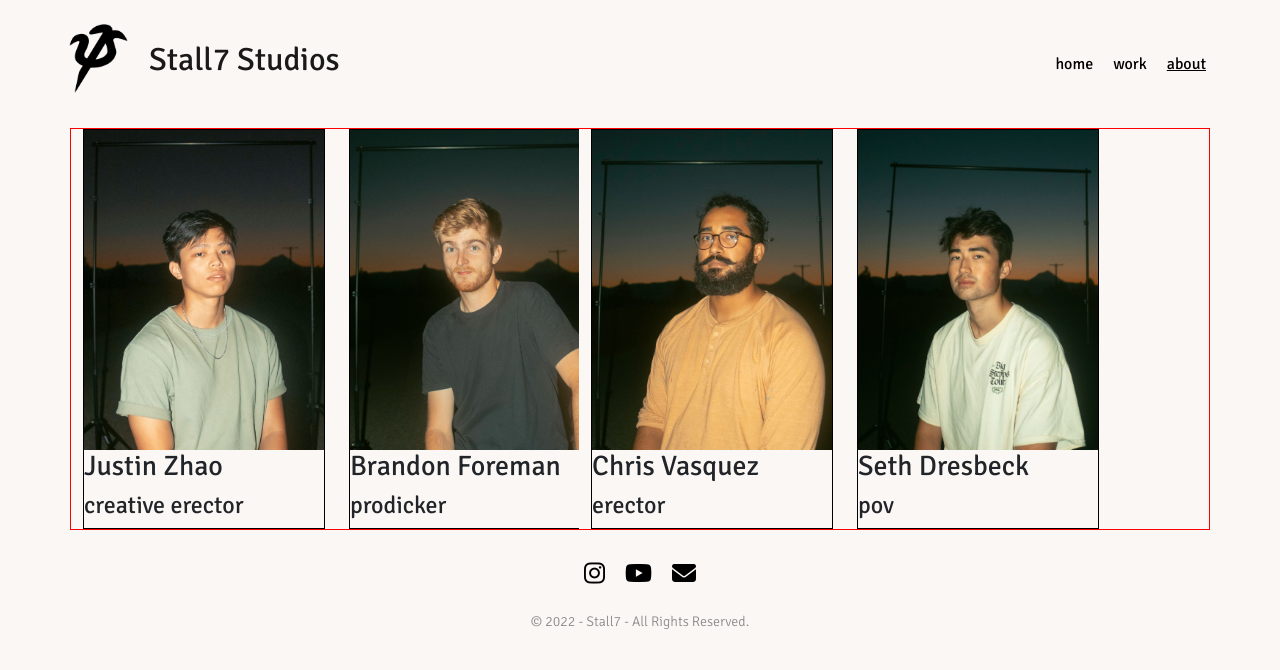
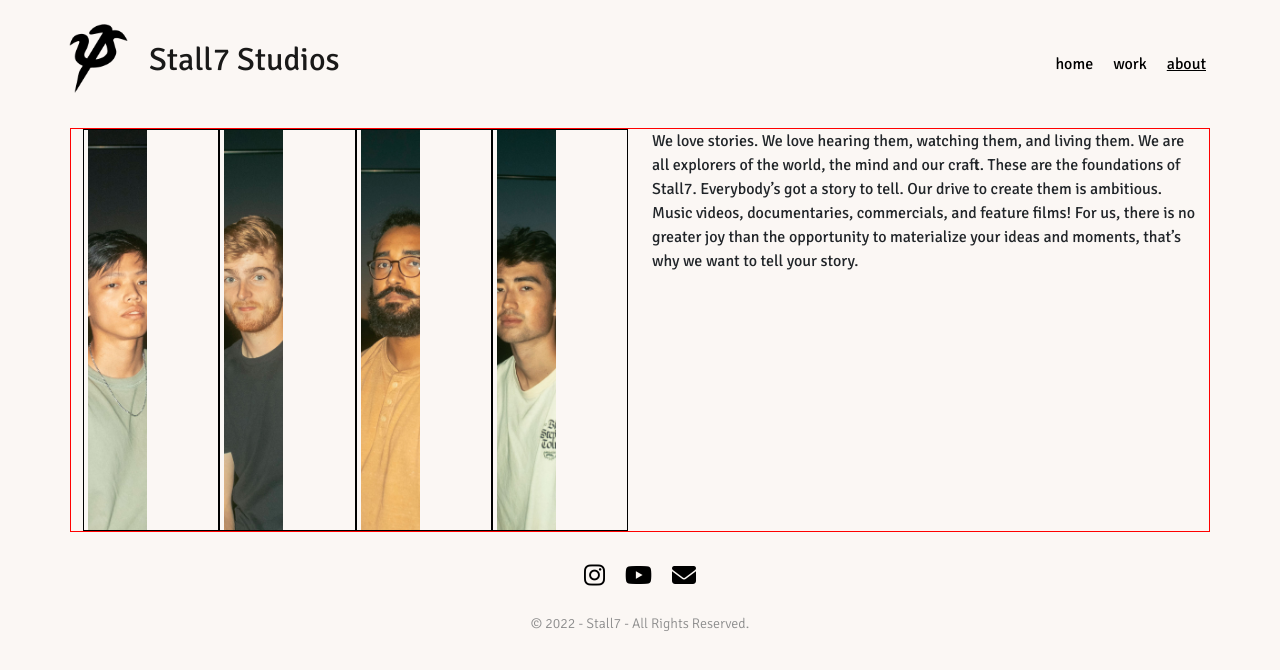
Before and after one commit to justinz99/stall7studios, a React (Create React App) app: page /about in a window 1280 px wide. Shown: the top 670 px of the page. Built offline with nearby package versions, Linux system fonts and the light colour scheme.

Commit message:
started on about page

```diff
--- a/src/App.css
+++ b/src/App.css
@@ -116,17 +116,16 @@ body {
 
 /* about page */
 
-.crew {
+.about-crew {
   display: flex;
   border: 1px solid red;
 }
 
-.crew-pic {
-  max-width: 55vw;
-  height: fit-content;
+.about-col {
+ display: flex;
 }
 
-.crew .description {
+.about-studioBio {
   margin: 20px;
   font-size: 1.2rem;
 }
@@ -135,8 +134,11 @@ body {
   border: 1px solid black;
 }
 
-.profile-card img {
-  width: 15rem;
+.about-headshot {
+  width: 50%;
+  height: 50vh;
+  object-fit: cover;
+  padding: 0 .25rem;
 }
 
 /* works page */
--- a/src/components/Header.js
+++ b/src/components/Header.js
@@ -16,7 +16,7 @@ export default function Header() {
             <Navbar.Toggle aria-controls='responsive-navbar-nav' />
             <Navbar.Collapse id='responsive-navbar-nav'>
                 <Nav className='header-nav'>
-                    <NavLink to='/'>home</NavLink>
+                    <NavLink to='/ ' style={activeStyle}>home</NavLink>
                     <NavLink to='/work' style={activeStyle}>work</NavLink>
                     <NavLink to='/about' style={activeStyle}>about</NavLink>
                 </Nav>
--- a/src/pages/About.js
+++ b/src/pages/About.js
@@ -1,43 +1,34 @@
 // import { useState } from 'react';
 import { jzInfo, bfInfo, cvInfo, sdInfo, studioBio } from '../texts'
-import { Container } from 'react-bootstrap';
-import { Row } from 'react-bootstrap';
-import { Col } from 'react-bootstrap';
-
+import { Container, Row, Col } from 'react-bootstrap';
 
 export default function About() {
 
+  const ProfileCard = (props) => {
+    const { name, pic, title, insta, bio } = props.person
+
+    return (
+      <div className='profile-card'>
+        <img src={pic} alt='headshot' className='about-headshot' />
+      </div>
+    )
+  }
+
   return (
-
     <div className='aboutPage'>
-      <Container className='crew'>
-        <Row className='aboutRow'>
-          <Col lg={6} className='aboutCol'><ProfileCard person={jzInfo} /></Col>
-          <Col lg={6} className='aboutCol'><ProfileCard person={bfInfo} /></Col>
-        </Row>
-        <Row className='aboutRow'>
-          <Col lg={6} className='aboutCol'><ProfileCard person={cvInfo} /></Col>
-          <Col lg={6} className='aboutCol'><ProfileCard person={sdInfo} /></Col>
-        </Row>
-      </Container>
-      <Container className='aboutCompanyGrid'>
-        <Row className='aboutCompanyRow'>
+      <Container className='about-crew'>
+        <Row className='about-row'>
+          <Col className='about-col'>
+            <ProfileCard person={jzInfo} />
+            <ProfileCard person={bfInfo} />
+            <ProfileCard person={cvInfo} />
+            <ProfileCard person={sdInfo} />
+          </Col>
+          <Col className='works-studioBio'>
+            {studioBio}
+          </Col>
         </Row>
       </Container>
     </div>
   );
 }
-
-const ProfileCard = (props) => {
-  const { name, pic, title, insta, bio } = props.person
-
-  return (
-    <div className='profile-card'>
-      <img src={pic} alt='headshot' />
-      <h3>{name}</h3>
-      <h4>{title}</h4>
-      {/* <p>{bio}</p> */}
-      {/* <a href={'https://instagram.com/' + insta}><i className="fa-brands fa-instagram fa-xl social" />@{insta}</a> */}
-    </div>
-  )
-}
--- a/src/pages/Work.js
+++ b/src/pages/Work.js
@@ -6,20 +6,15 @@ import { videos } from "../videos"
 
 export default function Work() {
 
-
   const VideoCard = (props) => {
     const { id, title, thumbnail } = props.video
-
     const [onHover, setOnHover] = useState(false)
-
     const styles = useSpring({
       transform: onHover ? 'scale(1.03)' : 'scale(1)'
     })
-
     const toggleHover = () => {
       setOnHover(!onHover)
     }
-
 
     return (
       <Row className='works-row'>
--- a/src/texts.js
+++ b/src/texts.js
@@ -8,16 +8,11 @@ export const slogans =
     [
         'Our innovative approach to visual storytelling.', 3000,
         'We make cinematic videos.', 3000,
-        'Creative storytelling through visual ingenuity.', 3000,
-        'Boomshakalaka.', 3000,
-        'Hire us please', 3000
+        'Creative storytelling through visual ingenuity.', 3000
     ]
 
 // about page
-export const studioBio = {
-    intro: 'Stall7 Studios was founded in 2021 by three friends who share a common interest in telling stories. The main goal of our company is to produce high-quality films that can provide reassurance and happiness for people of all backgrounds.',
-    mission: 'Our studio operates out of Portland, Oregon, and we film most of our videos here in the Pacific Northwest. If you would like to reach us for business inquiries, we would love to hear from you. Please reach us by clicking here and filling out the form with your message.'
-}
+export const studioBio = 'We love stories. We love hearing them, watching them, and living them. \n We are all explorers of the world, the mind and our craft. \nThese are the foundations of Stall7. \nEverybody’s got a story to tell. \nOur drive to create them is ambitious. Music videos, documentaries, commercials, and feature films! \nFor us, there is no greater joy than the opportunity to materialize your ideas and moments, that\’s why we want to tell your story.'
 
 export const bfInfo = {
     name: 'Brandon Foreman',
```
